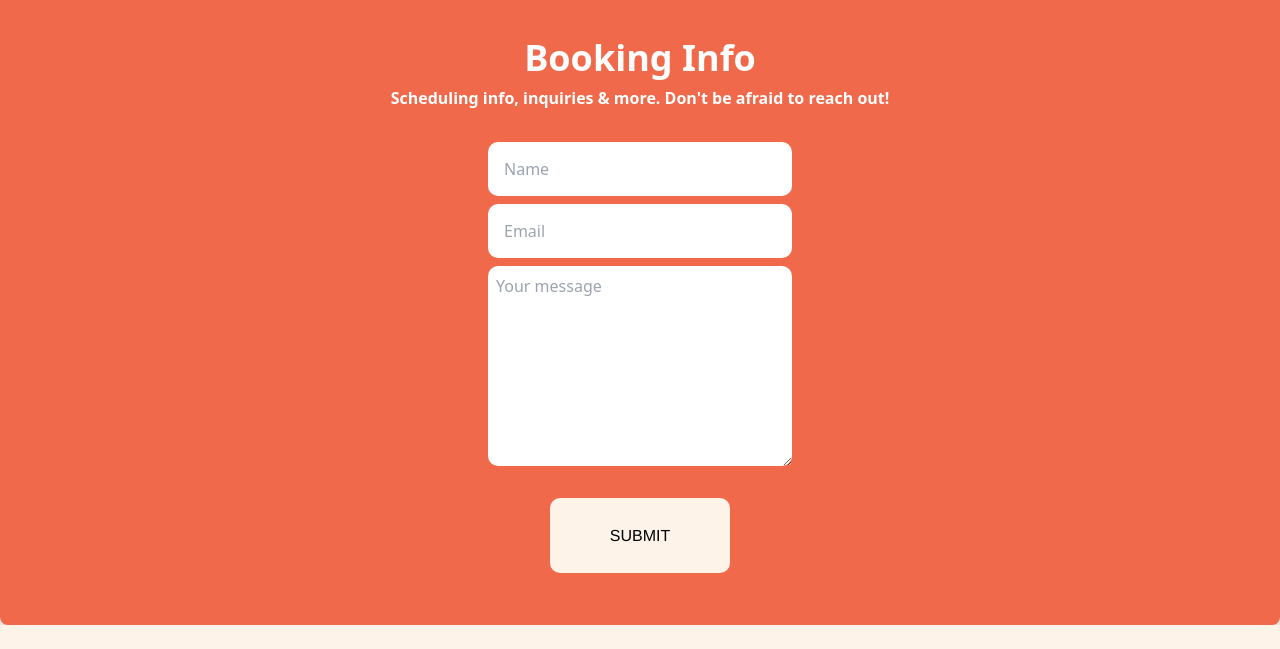
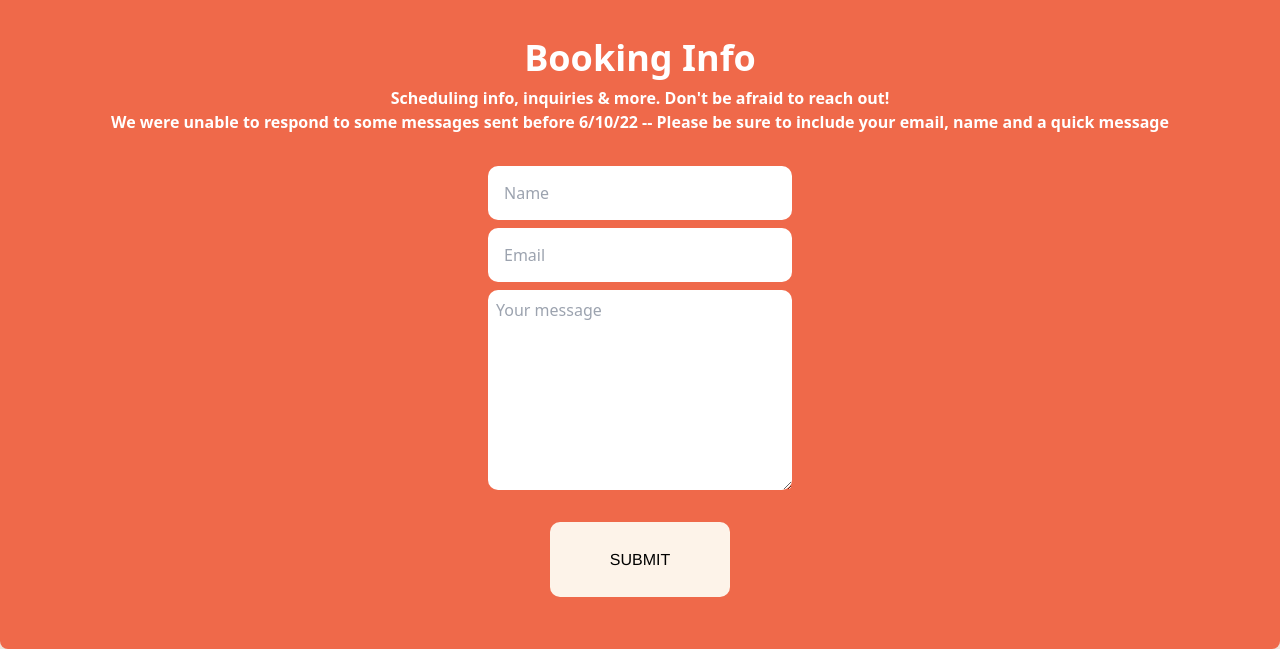
Before and after one commit to Apesosmarc/Pipin-Hot-Website, a plain HTML site: page index.html in a window 1280 px wide. Shown: the part 2984-3633 px from the top of the page. Before the commit the page ends 3609 px from the top, so only its background shows below. Drawn offline with nearby package versions, Linux system fonts and the light colour scheme; a web font is replaced by a local one.

Commit message:
added err message

```diff
--- a/index.html
+++ b/index.html
@@ -227,6 +227,8 @@
           <h1 class="text-4xl font-bold mb-2">Booking Info</h1>
           <p class="font-bold">
             Scheduling info, inquiries & more. Don't be afraid to reach out!
+            <br>
+            We were unable to respond to some messages sent before 6/10/22 -- Please be sure to include your email, name and a quick message
           </p>
         </div>
 
```
Also changed, not shown: shows.html (+1 -1 lines).
